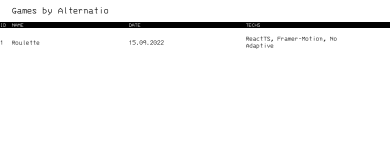
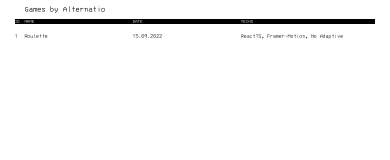
Before and after one commit to alternatio/games, a Next.js app: page / in a window 390 px wide. Shown: the top 160 px of the page. Built offline with nearby package versions, Linux system fonts and the light colour scheme.

Commit message:
adaptive

```diff
--- a/styles/globals.css
+++ b/styles/globals.css
@@ -14,6 +14,7 @@
 
 html {
   font-size: 20px;
+  overflow: hidden;
 }
 
 a {
@@ -29,8 +30,12 @@ button {
   background: transparent;
 }
 
+#next {
+  height: 100vh;
+}
+
 @media (max-width: 1200px) {
   html {
-    font-size: 1.5vw;
+    font-size: 1.25vw;
   }
 }
--- a/styles/roulette.module.css
+++ b/styles/roulette.module.css
@@ -3,6 +3,7 @@
   height: 100vh;
   display: flex;
   flex-direction: column;
+  justify-content: center;
   align-items: center;
   background: #eee;
   font-family: 'AtypDisplay', sans-serif;
@@ -15,7 +16,7 @@
 }
 .wrapper {
   width: min(100%, 80rem);
-  height: 100%;
+  height: min(100%, 50rem);
   display: flex;
   padding: .5rem .5rem 2.25rem;
 }
```
